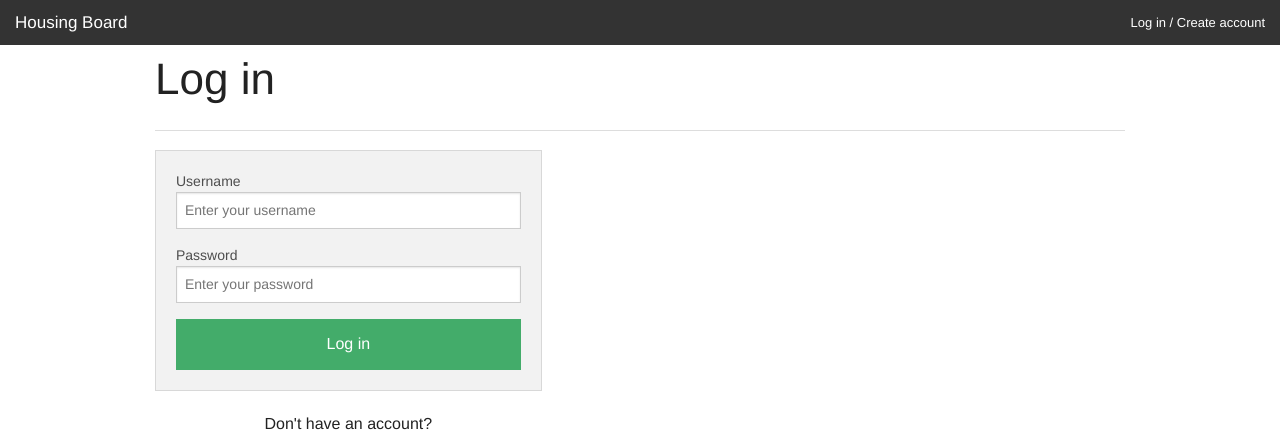
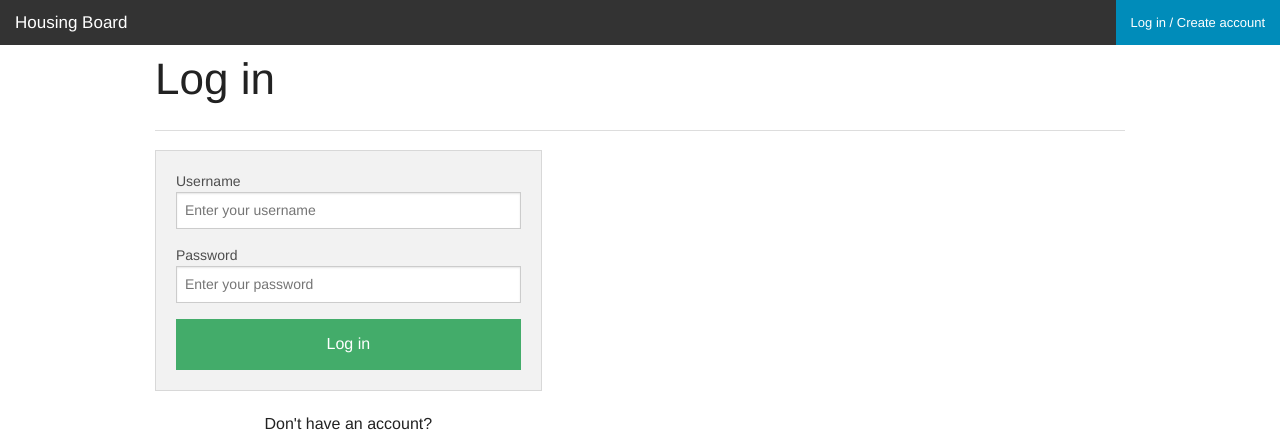
Before and after one commit to vishwin/php-housingboard, a PHP site: page /login.php in a window 1280 px wide. Shown: the top 431 px of the page. Run offline with PHP 8.4, Linux system fonts and the light colour scheme.

Commit message:
Smart page indicators in navbar

```diff
--- a/navbar.php
+++ b/navbar.php
@@ -13,11 +13,12 @@
 					<li><a href="logout.php">Log out</a></li>
 				</ul>
 			</li><?php }
-			else { ?><li><a href="login.php">Log in / Create account</a></li><?php } ?>
+			else { ?><li<?php if (basename($_SERVER['REQUEST_URI'])=="login.php") { ?> class="active"<?php } ?>><a href="login.php">Log in / Create account</a></li><?php } ?>
 		</ul>
 
 		<?php if (isset($_SESSION['user'])) { ?><ul class="left">
-			<li><a href="post.php?action=add">Post</a></li>
+			<li<?php if (basename($_SERVER['REQUEST_URI'])=="post.php?action=add") { ?> class="active"<?php } ?>><a href="post.php?action=add">New post</a></li>
+			<?php if (isset($_GET['id']) && basename($_SERVER['SCRIPT_NAME'])=="post.php" && $db_connection->query('select username from posts where post_id="' . $_GET['id'] . '"')->fetch_assoc()['username']==$_SESSION['user']) { ?><li<?php if (isset($_GET['action']) && $_GET['action']=="modify") { ?> class="active"<?php } ?>><a href="post.php?action=modify&id=<?php echo $_GET['id']; ?>">Edit</a></li><?php } // show edit in navbar if post belongs to logged-in user ?>
 		</ul><?php } ?>
 	</section>
 </nav>
```
